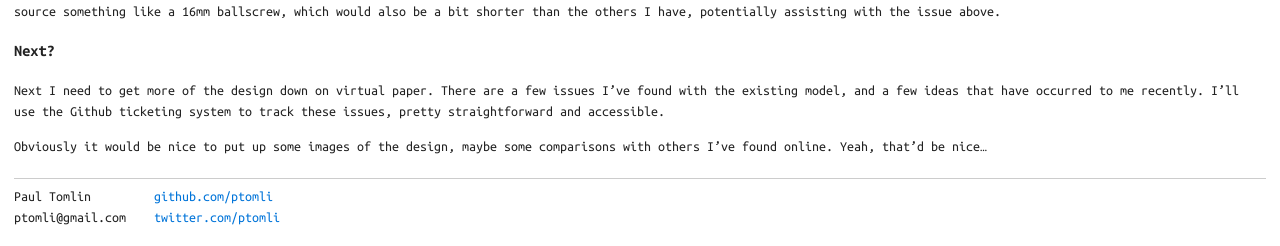
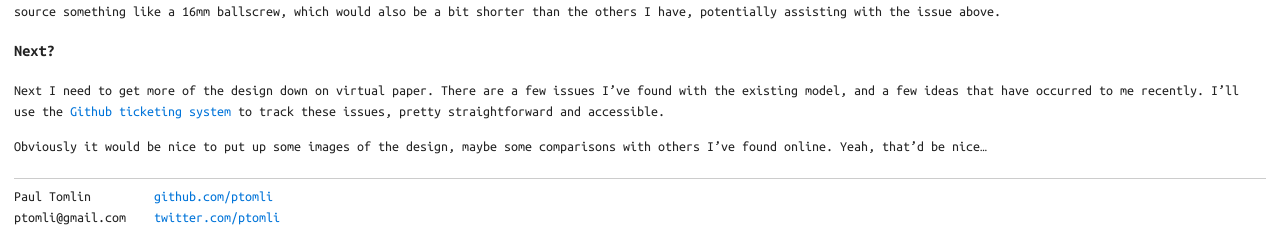
Before and after one commit to ptomli/motios, a Jekyll site: the page built from _posts/2014-02-14-inception.md, in a window 1280 px wide. Shown: the part 1594-1840 px from the top of the page. Built offline with Jekyll 4.4.1, drawn with Linux system fonts in a browser that asks for light colours; Markdown is read by kramdown in place of the engine named in the settings; part of the change alters nothing that is shown.

```diff
--- a/_posts/2014-02-14-inception.md
+++ b/_posts/2014-02-14-inception.md
@@ -100,6 +100,7 @@ a bit shorter than the others I have, potentially assisting with the issue above
 ### Next?
 
 Next I need to get more of the design down on virtual paper. There are a few issues I've found with the existing model, and a few ideas
-that have occurred to me recently. I'll use the Github ticketing system to track these issues, pretty straightforward and accessible.
+that have occurred to me recently. I'll use the [Github ticketing system](https://github.com/ptomli/motios/issues) to track these issues,
+pretty straightforward and accessible.
 
 Obviously it would be nice to put up some images of the design, maybe some comparisons with others I've found online. Yeah, that'd be nice...
```
